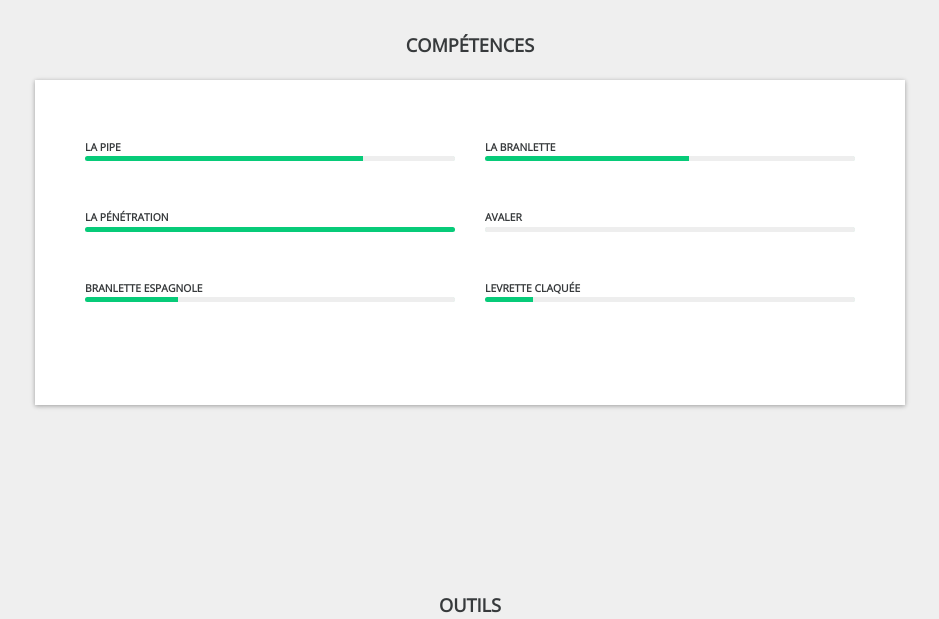
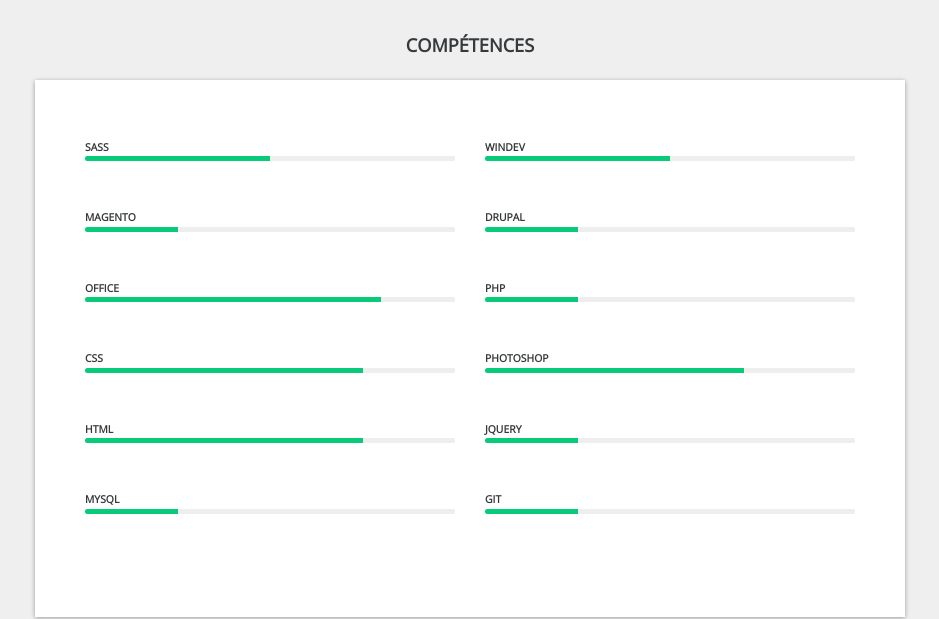
Before and after one commit to tdubuffet/portfolio-cholez, a website: page index.html in a window 1280 px wide. Shown: the part 1100-1719 px from the top of the page, without its empty margins (170-1109 px from the left). Drawn offline with nearby package versions, Linux system fonts and the light colour scheme; files whose address does not match are found by name.

Commit message:
compétences

```diff
--- a/index.html
+++ b/index.html
@@ -144,43 +144,85 @@
         <div class="row">
             <div class="col-xs-6">
 
-                <strong>La pipe</strong>
+                <strong>SASS</strong>
+                <progress class="progress progress-success" value="50" max="100"></progress>
+
+            </div>
+
+            <div class="col-xs-6">
+
+                <strong>Windev</strong>
+                <progress class="progress progress-success" value="50" max="100"></progress>
+
+            </div>
+
+            <div class="col-xs-6">
+
+                <strong>Magento</strong>
+                <progress class="progress progress-success" value="25" max="100"></progress>
+
+            </div>
+
+            <div class="col-xs-6">
+
+                <strong>Drupal</strong>
+                <progress class="progress progress-success" value="25" max="100"></progress>
+
+            </div>
+
+            <div class="col-xs-6">
+
+                <strong>Office</strong>
+                <progress class="progress progress-success" value="80" max="100"></progress>
+
+            </div>
+
+            <div class="col-xs-6">
+
+                <strong>PHP</strong>
+                <progress class="progress progress-success" value="25" max="100"></progress>
+
+            </div>
+
+            <div class="col-xs-6">
+
+                <strong>CSS</strong>
                 <progress class="progress progress-success" value="75" max="100"></progress>
 
             </div>
 
             <div class="col-xs-6">
 
-                <strong>La branlette</strong>
-                <progress class="progress progress-success" value="55" max="100"></progress>
+                <strong>Photoshop</strong>
+                <progress class="progress progress-success" value="70" max="100"></progress>
 
             </div>
 
             <div class="col-xs-6">
 
-                <strong>La pénétration</strong>
-                <progress class="progress progress-success" value="100" max="100"></progress>
+                <strong>HTML</strong>
+                <progress class="progress progress-success" value="75" max="100"></progress>
 
             </div>
 
             <div class="col-xs-6">
 
-                <strong>Avaler</strong>
-                <progress class="progress progress-success" value="0" max="100"></progress>
-
-            </div>
-
-            <div class="col-xs-6">
-
-                <strong>Branlette espagnole</strong>
+                <strong>jQuery</strong>
                 <progress class="progress progress-success" value="25" max="100"></progress>
 
             </div>
 
             <div class="col-xs-6">
 
-                <strong>Levrette claquée</strong>
-                <progress class="progress progress-success" value="13" max="100"></progress>
+                <strong>MySql</strong>
+                <progress class="progress progress-success" value="25" max="100"></progress>
+
+            </div>
+
+            <div class="col-xs-6">
+
+                <strong>GIT</strong>
+                <progress class="progress progress-success" value="25" max="100"></progress>
 
             </div>
         </div>
```
